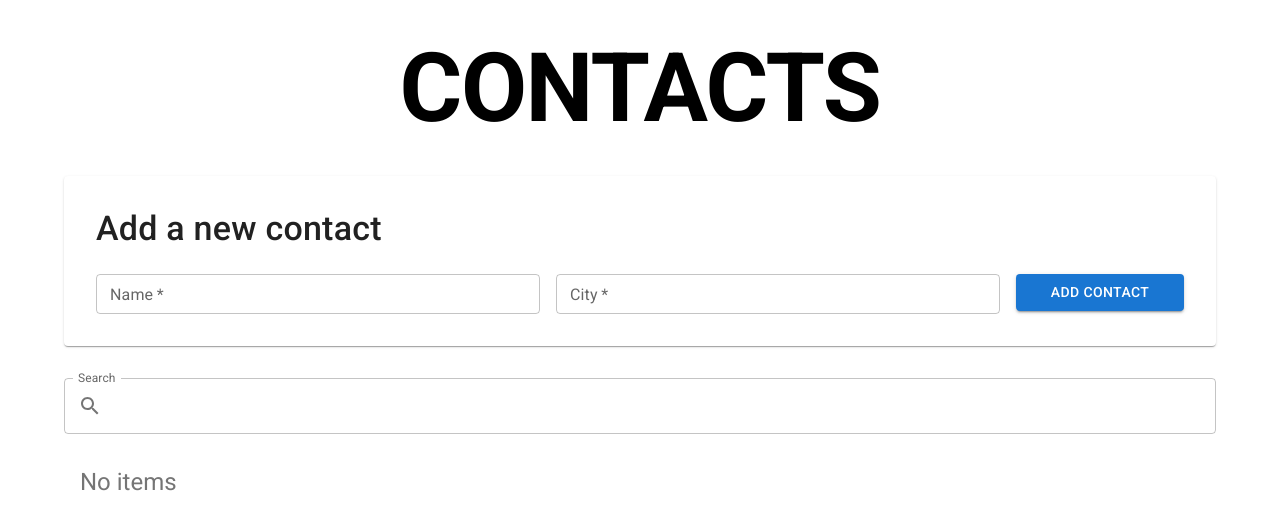
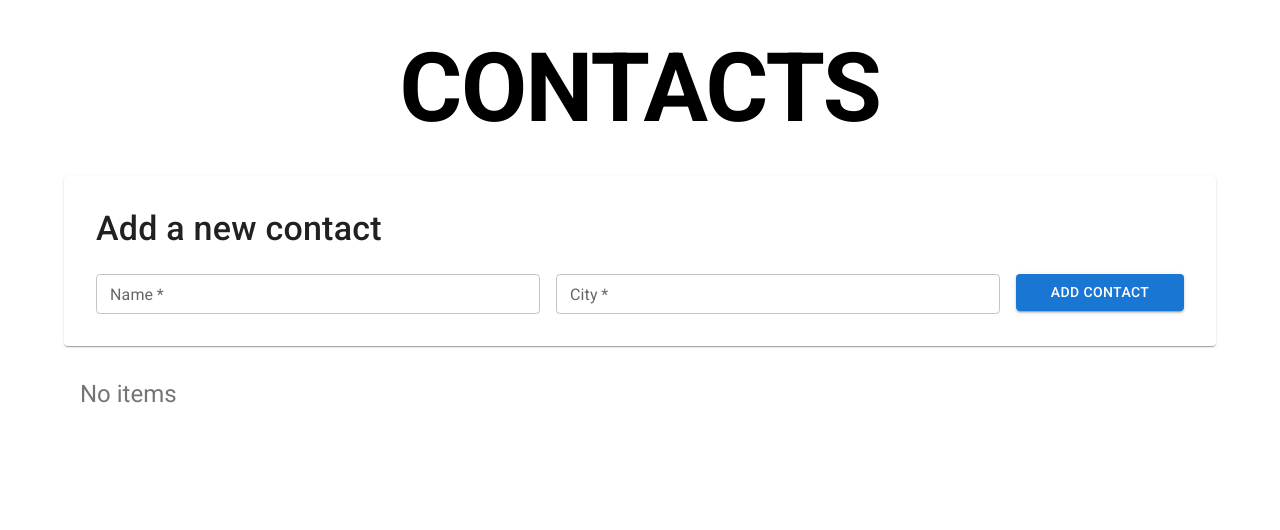
Before and after one commit to YarmolenkoD/react-contacts-list, a React (Vite) app: page / in a window 1280 px wide. Shown: the top 530 px of the page. Built offline with nearby package versions, Linux system fonts and the light colour scheme.

Commit message:
hide search box if no contacts in list

```diff
--- a/src/pages/contacts/contacts.page.tsx
+++ b/src/pages/contacts/contacts.page.tsx
@@ -2,7 +2,11 @@ import { Container, Grid2, Typography } from '@mui/material'
 
 import { AddContactForm, ContactsList, SearchBox } from './components'
 
+import { useAppSelector } from '@store'
+
 export const ContactsPage = () => {
+  const contacts = useAppSelector(state => state.contacts.data)
+
   return (
     <Container maxWidth="lg">
       <Typography
@@ -25,9 +29,11 @@ export const ContactsPage = () => {
         <Grid2 size={12}>
           <AddContactForm />
         </Grid2>
-        <Grid2 size={12}>
-          <SearchBox />
-        </Grid2>
+        {contacts.length > 0 && (
+          <Grid2 size={12}>
+            <SearchBox />
+          </Grid2>
+        )}
         <Grid2 size={12}>
           <ContactsList />
         </Grid2>
```
Also changed, not shown: src/pages/contacts/components/contacts-list/contacts-list.tsx (+7 -8 lines).
